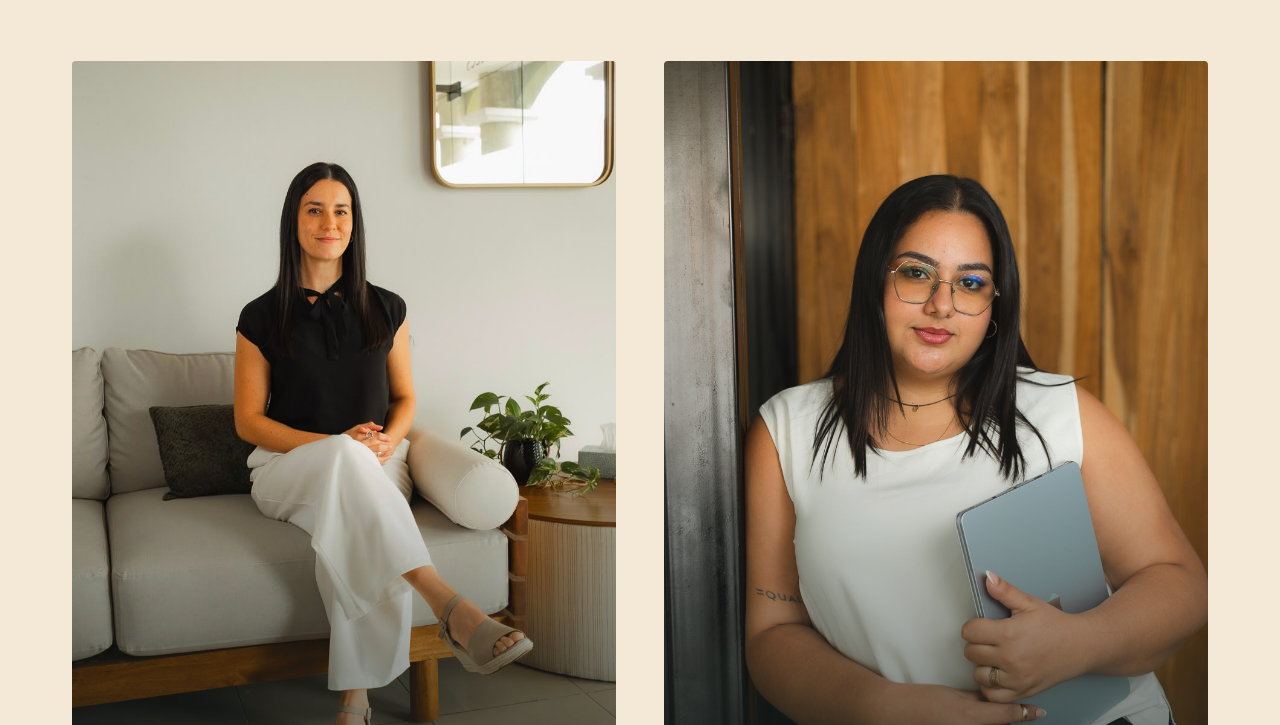
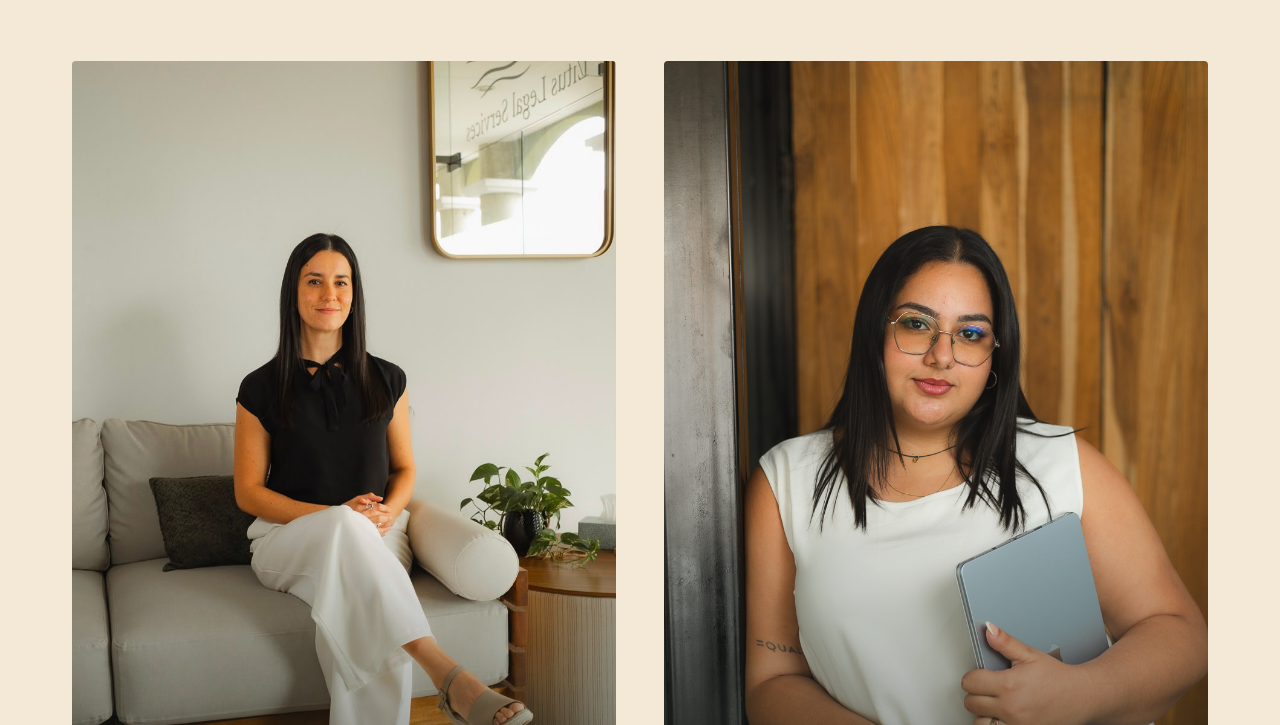
Before and after one commit to ErickGamboa/LitusLegal, a website: page index.html in a window 1280 px wide. Shown: the part 3935-4660 px from the top of the page. Drawn offline with nearby package versions, Linux system fonts and the light colour scheme.

Commit message:
cambio en fotos

```diff
--- a/index.html
+++ b/index.html
@@ -224,6 +224,8 @@ header.nav.scrolled .lang{opacity:1}
 .portrait .ph span{font-size:11px;letter-spacing:.18em;text-transform:uppercase}
 .portrait img{position:absolute;inset:0;width:100%;height:100%;object-fit:cover;object-position:center 30%;z-index:0}
 .portrait::after{content:"";position:absolute;inset:0;background:linear-gradient(180deg,transparent 55%,rgba(20,30,30,.55));z-index:1}
+.portrait--full{aspect-ratio:900/1350}
+.portrait--full img{object-fit:contain;object-position:center}
 .person .meta{margin-top:24px}
 .person .meta .role{font-size:12px;letter-spacing:.2em;text-transform:uppercase;color:var(--teal)}
 .person .meta h3{margin-top:8px;font-size:28px}
@@ -724,8 +726,8 @@ body.menu-open header.nav{background:var(--paper);color:var(--ink);box-shadow:0
   </div>
   <div class="wrap team-grid">
     <div class="person">
-      <div class="portrait">
-        <img src="assets/licenciada.jpg" alt="Abogada &amp; Notaria — Litus Legal Services" loading="lazy" style="object-position:center 58%">
+      <div class="portrait portrait--full">
+        <img src="assets/licenciada.jpg" alt="Abogada &amp; Notaria — Litus Legal Services" loading="lazy">
       </div>
       <div class="meta">
         <div class="role"><span data-es>Abogada &amp; Notaria · Socia fundadora</span><span data-en>Attorney &amp; Notary · Founding partner</span></div>
@@ -739,8 +741,8 @@ body.menu-open header.nav{background:var(--paper);color:var(--ink);box-shadow:0
       </div>
     </div>
     <div class="person">
-      <div class="portrait">
-        <img src="assets/asistente.jpg" alt="Asistente legal — Litus Legal Services" loading="lazy" style="object-position:center 42%">
+      <div class="portrait portrait--full">
+        <img src="assets/asistente.jpg" alt="Asistente legal — Litus Legal Services" loading="lazy">
       </div>
       <div class="meta">
         <div class="role"><span data-es>Asistente legal · Atención al cliente</span><span data-en>Legal assistant · Client care</span></div>
```
